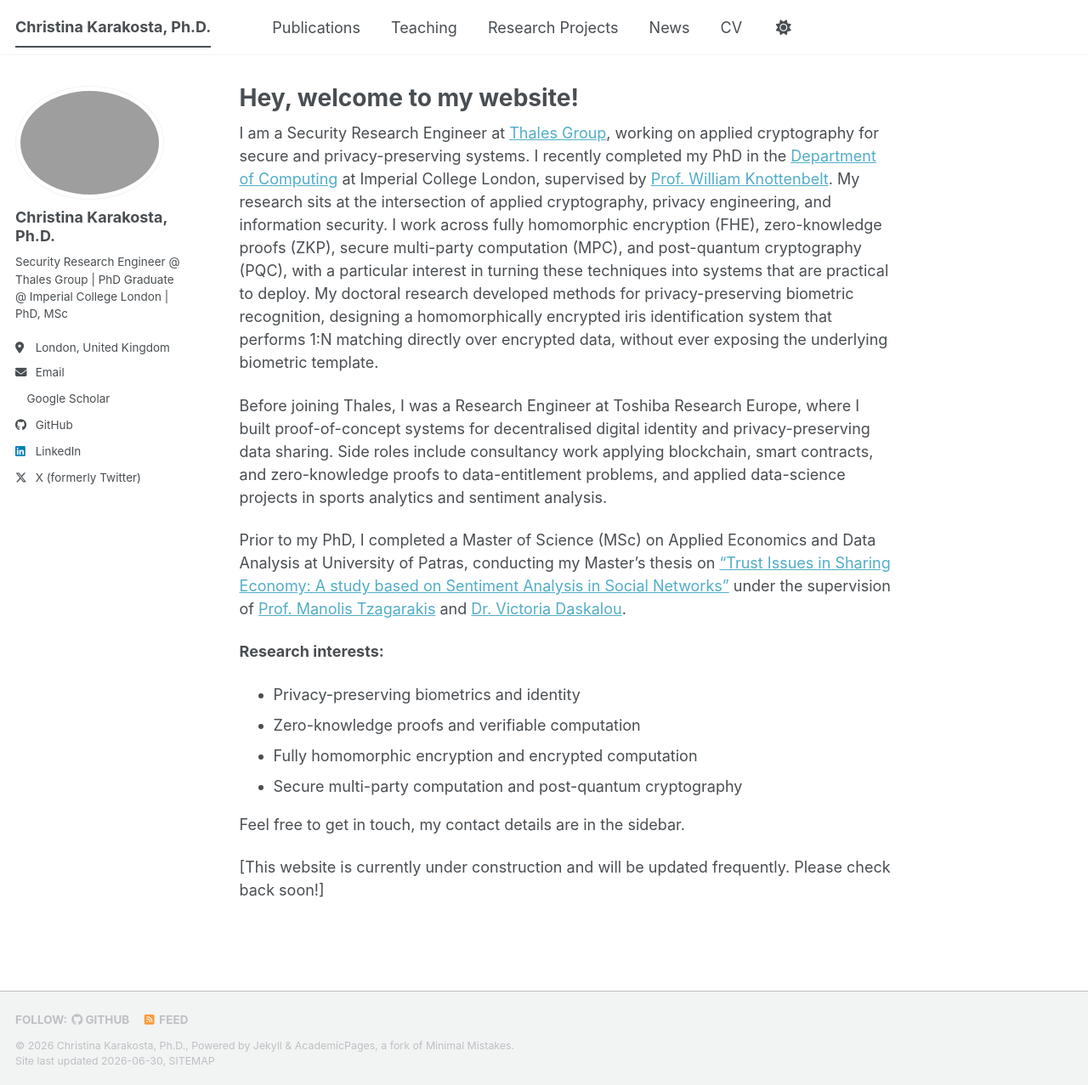
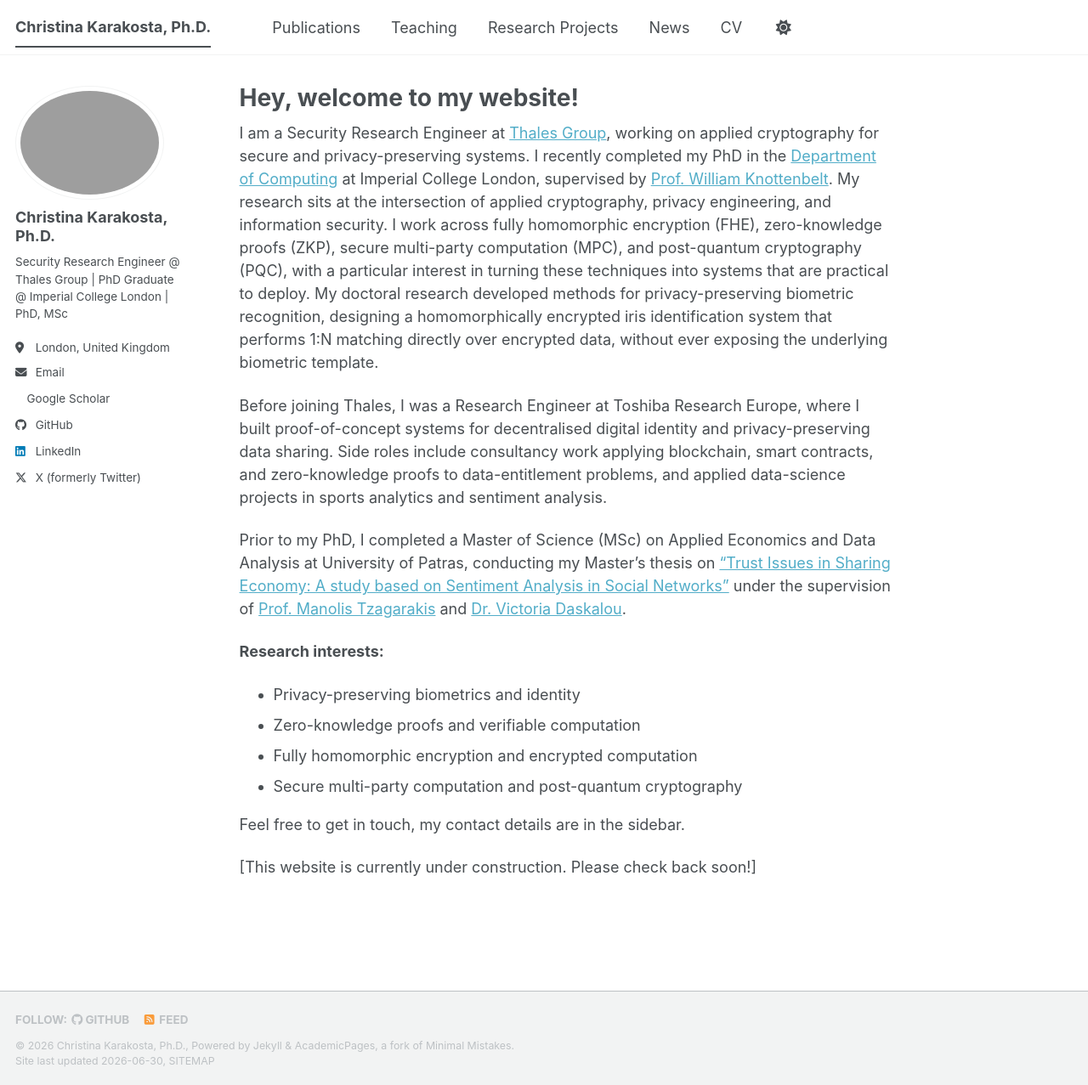
Before and after one commit to ckarakosta/ckarakosta.github.io, a Jekyll site: the page built from _pages/about.md, in a window 1280 px wide and 1277 px high. Shown: the whole window at 85% size. Built offline with Jekyll 4.4.1, drawn with Linux system fonts in a browser that asks for light colours; a style sheet for code colours, icons or effects is not loaded.

Commit message:
Updated template

```diff
--- a/_data/navigation.yml
+++ b/_data/navigation.yml
@@ -24,7 +24,7 @@ main:
   #   url: /year-archive/
 
   - title: "CV"
-    url: /https://www.linkedin.com/in/christina-karakosta/
+    url: "/https://www.linkedin.com/in/christina-karakosta/"
 
   # - title: "Guide"
   #   url: /markdown/
--- a/_pages/about.md
+++ b/_pages/about.md
@@ -24,4 +24,4 @@ Prior to my PhD, I completed a Master of Science (MSc) on Applied Economics and
 
 Feel free to get in touch, my contact details are in the sidebar.
 
-[This website is currently under construction and will be updated frequently. Please check back soon!]
+[This website is currently under construction. Please check back soon!]
```
Also changed, not shown: _talks/2026-06-15-phd-defence.md (renamed from _talks/2025-06-15-phd-defence.md, +1 -1 lines).
